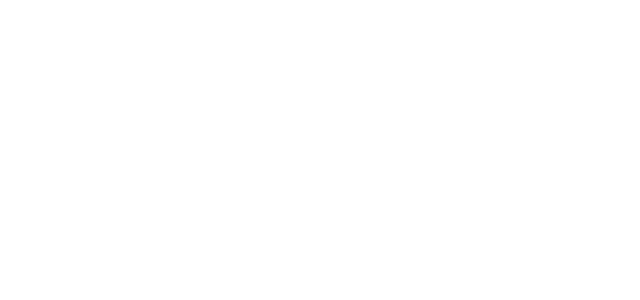
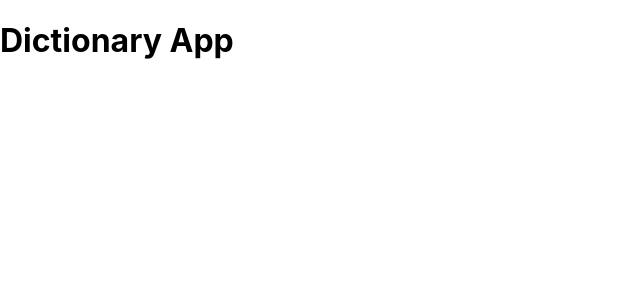
Before and after one commit to orianamachado66/dictionary-app, a React (Create React App) app: page / in a window 1280 px wide. Shown: the top 300 px of the page, without its empty margins (0-640 px from the left). Built offline with nearby package versions, Linux system fonts and the light colour scheme; the HTML template or start-up script is replaced by a standard one.

Commit message:
Added the title of the app

```diff
--- a/src/App.js
+++ b/src/App.js
@@ -1,5 +1,9 @@
 import "./App.css";
 
 export default function App() {
-  return <div className="App"></div>;
+  return (
+    <div className="App">
+      <h1>Dictionary App</h1>
+    </div>
+  );
 }
```
